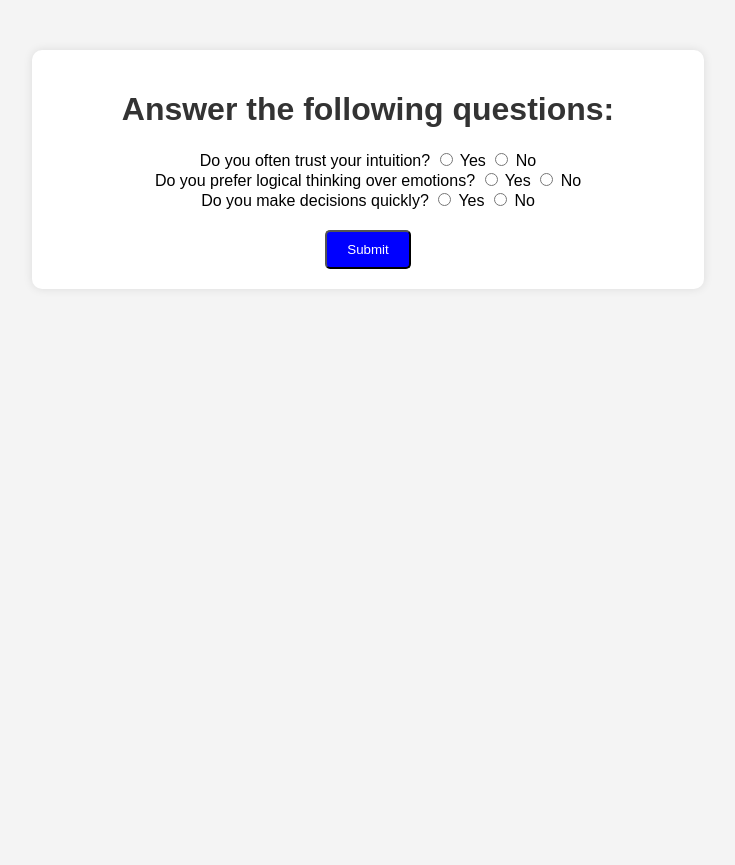
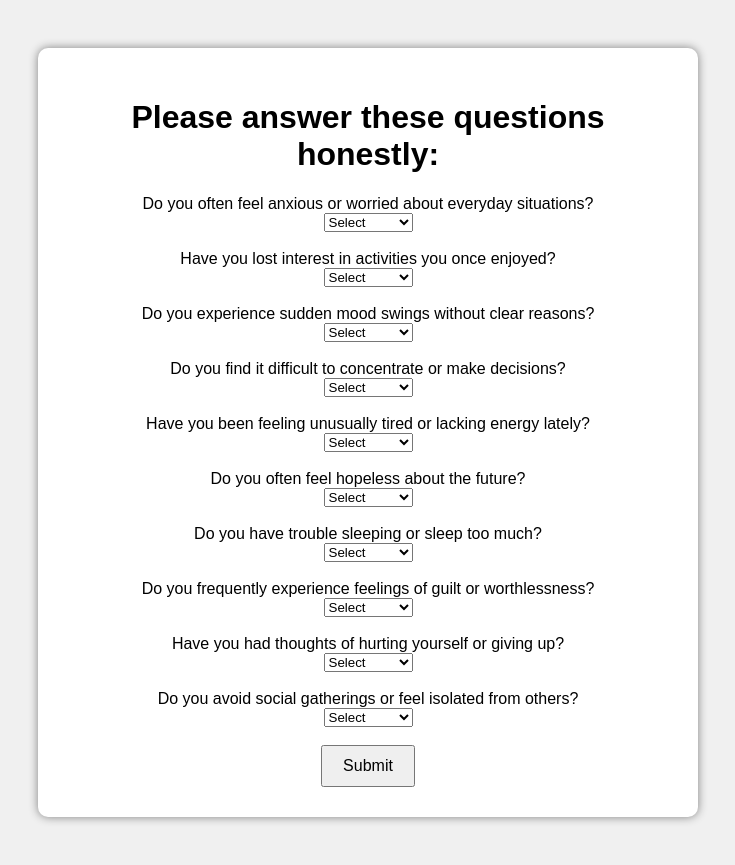
Before and after one commit to 2010ibnsina/mind-reading-app, a Flask app: page /questions in a window 1280 px wide. Shown: the whole page, without its empty margins (272-1007 px from the left). Before the commit the page ends 269 px from the top, so only its background shows below. Run offline with Flask 3, Linux system fonts and the light colour scheme.

Commit message:
updated code

```diff
--- a/app.py
+++ b/app.py
@@ -2,27 +2,62 @@ from flask import Flask, render_template, request
 
 app = Flask(__name__)
 
-# Home Page (Landing Page)
+# Define unique questions and their options
+QUESTIONS = [
+    "Do you often feel anxious or worried about everyday situations?",
+    "Have you lost interest in activities you once enjoyed?",
+    "Do you experience sudden mood swings without clear reasons?",
+    "Do you find it difficult to concentrate or make decisions?",
+    "Have you been feeling unusually tired or lacking energy lately?",
+    "Do you often feel hopeless about the future?",
+    "Do you have trouble sleeping or sleep too much?",
+    "Do you frequently experience feelings of guilt or worthlessness?",
+    "Have you had thoughts of hurting yourself or giving up?",
+    "Do you avoid social gatherings or feel isolated from others?"
+]
+
 @app.route('/')
 def home():
     return render_template('index.html')
 
-# Questions Page
 @app.route('/questions', methods=['GET', 'POST'])
 def questions():
     if request.method == 'POST':
-        answers = request.form.to_dict()  # Get answers from form
-        feedback = analyze_thoughts(answers)  # Process answers
-        return render_template('result.html', feedback=feedback)
-    return render_template('questions.html')
+        answers = []
+        for i in range(len(QUESTIONS)):
+            ans = request.form.get(f'q{i}')
+            answers.append(ans)
 
-# Function to analyze responses
-def analyze_thoughts(answers):
-    # Basic logic (replace this with AI/ML if needed)
-    if 'yes' in answers.values():
-        return "You are an optimistic thinker!"
-    else:
-        return "You tend to be a bit cautious in your thoughts."
+        # Simple psychologist-style logic:
+        score = 0
+        for ans in answers:
+            if ans == 'yes':
+                score += 2
+            elif ans == 'sometimes':
+                score += 1
+
+        # Interpret score
+        if score >= 15:
+            result = (
+                "Your responses indicate signs of moderate to severe psychological distress. "
+                "It may be helpful to seek professional support from a psychologist or counselor. "
+                "Remember, you are not alone and help is available."
+            )
+        elif 7 <= score < 15:
+            result = (
+                "You may be experiencing mild symptoms of stress or depression. "
+                "Try self-care techniques such as regular exercise, maintaining social connections, "
+                "and relaxation practices. If symptoms persist, consider consulting a professional."
+            )
+        else:
+            result = (
+                "Your answers suggest that you are currently coping well psychologically. "
+                "Keep taking care of your mental health and stay mindful of your emotional wellbeing."
+            )
+
+        return render_template('result.html', result=result)
+
+    return render_template('questions.html', questions=QUESTIONS)
 
 if __name__ == '__main__':
     app.run(debug=True)
--- a/static/style.css
+++ b/static/style.css
@@ -1,28 +1,21 @@
 body {
     font-family: Arial, sans-serif;
+    background: #f0f0f0;
     text-align: center;
-    background-color: #f4f4f4;
+    padding: 40px;
 }
+
 .container {
-    margin: 50px auto;
-    width: 50%;
     background: white;
-    padding: 20px;
+    padding: 30px;
     border-radius: 10px;
-    box-shadow: 0px 0px 10px rgba(0, 0, 0, 0.1);
+    box-shadow: 0px 0px 10px gray;
+    max-width: 600px;
+    margin: auto;
 }
-h1 {
-    color: #333;
+
+button {
+    padding: 10px 20px;
+    font-size: 16px;
+    cursor: pointer;
 }
-.btn {
-    display: inline-block;
-    padding: 10px 20px;
-    background: blue;
-    color: white;
-    text-decoration: none;
-    border-radius: 5px;
-    margin-top: 20px;
-}
-.btn:hover {
-    background: darkblue;
-}
--- a/templates/questions.html
+++ b/templates/questions.html
@@ -1,28 +1,24 @@
 <!DOCTYPE html>
 <html lang="en">
 <head>
-    <meta charset="UTF-8">
-    <meta name="viewport" content="width=device-width, initial-scale=1.0">
-    <title>Questions</title>
+    <meta charset="UTF-8" />
+    <title>Psychological Questions</title>
     <link rel="stylesheet" href="{{ url_for('static', filename='style.css') }}">
 </head>
 <body>
     <div class="container">
-        <h1>Answer the following questions:</h1>
-        <form action="/questions" method="POST">
-            <label>Do you often trust your intuition?</label>
-            <input type="radio" name="q1" value="yes"> Yes
-            <input type="radio" name="q1" value="no"> No <br>
-
-            <label>Do you prefer logical thinking over emotions?</label>
-            <input type="radio" name="q2" value="yes"> Yes
-            <input type="radio" name="q2" value="no"> No <br>
-
-            <label>Do you make decisions quickly?</label>
-            <input type="radio" name="q3" value="yes"> Yes
-            <input type="radio" name="q3" value="no"> No <br>
-
-            <button type="submit" class="btn">Submit</button>
+        <h1>Please answer these questions honestly:</h1>
+        <form method="POST" action="{{ url_for('questions') }}">
+            {% for i in range(questions|length) %}
+                <label for="q{{ i }}">{{ questions[i] }}</label><br />
+                <select name="q{{ i }}" required>
+                    <option value="">Select</option>
+                    <option value="yes">Yes</option>
+                    <option value="sometimes">Sometimes</option>
+                    <option value="no">No</option>
+                </select><br /><br />
+            {% endfor %}
+            <button type="submit">Submit</button>
         </form>
     </div>
 </body>
```
Also changed, not shown: templates/funny.html (added, +17 -0 lines), templates/funny_answer.html (added, +16 -0 lines), templates/index.html (+6 -5 lines), templates/result.html (+3 -4 lines), 1 other file.
